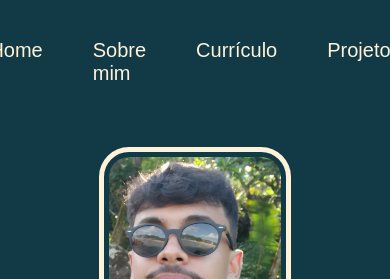
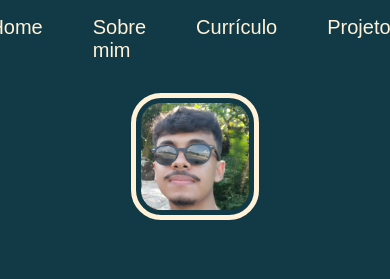
Before and after one commit to pedrohspassos/site-portifolio, a plain HTML site: page index.html in a window 390 px wide. Shown: the top 279 px of the page. Drawn offline with Linux system fonts and the light colour scheme; a web font is replaced by a local one.

Commit message:
Atualização tamanho da foto

```diff
--- a/styles/style.css
+++ b/styles/style.css
@@ -148,8 +148,7 @@ body {
 
 .apresentacao__fotodeperfil {
 
-  width:50%;
-
+  width:30%;
   border: 5px solid var(--cor-secundaria) ;
   padding: 5px;
   border-radius: 30px;
@@ -174,7 +173,7 @@ body {
 @media(max-width:1180px){
 
   .cabecalho{
-    padding:10% ;
+    padding:4% ;
   }
 
   .cabecalho__menu{
@@ -184,7 +183,7 @@ body {
   .apresentacao{
 
     flex-direction: column-reverse;
-    padding: 6%;
+    padding: 4%;
   }
 
   .apresentacao__conteudo{
```
